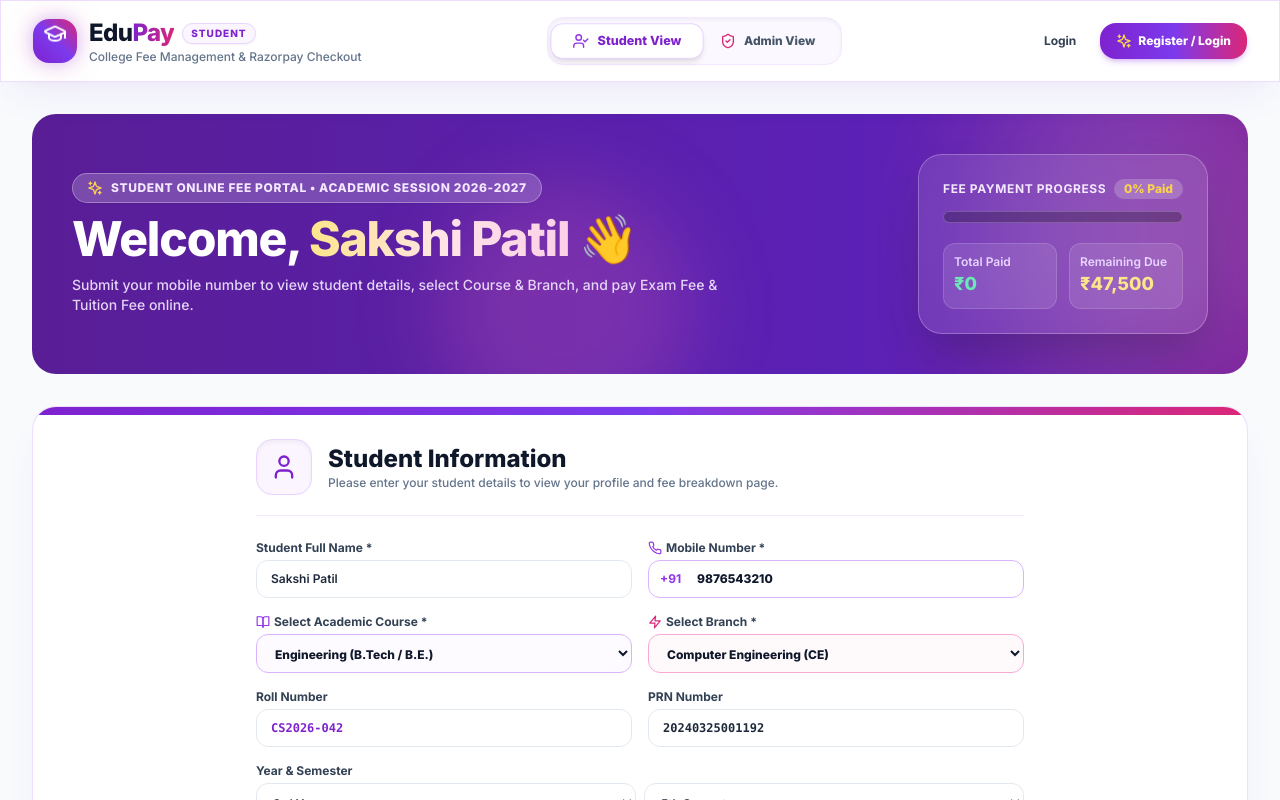
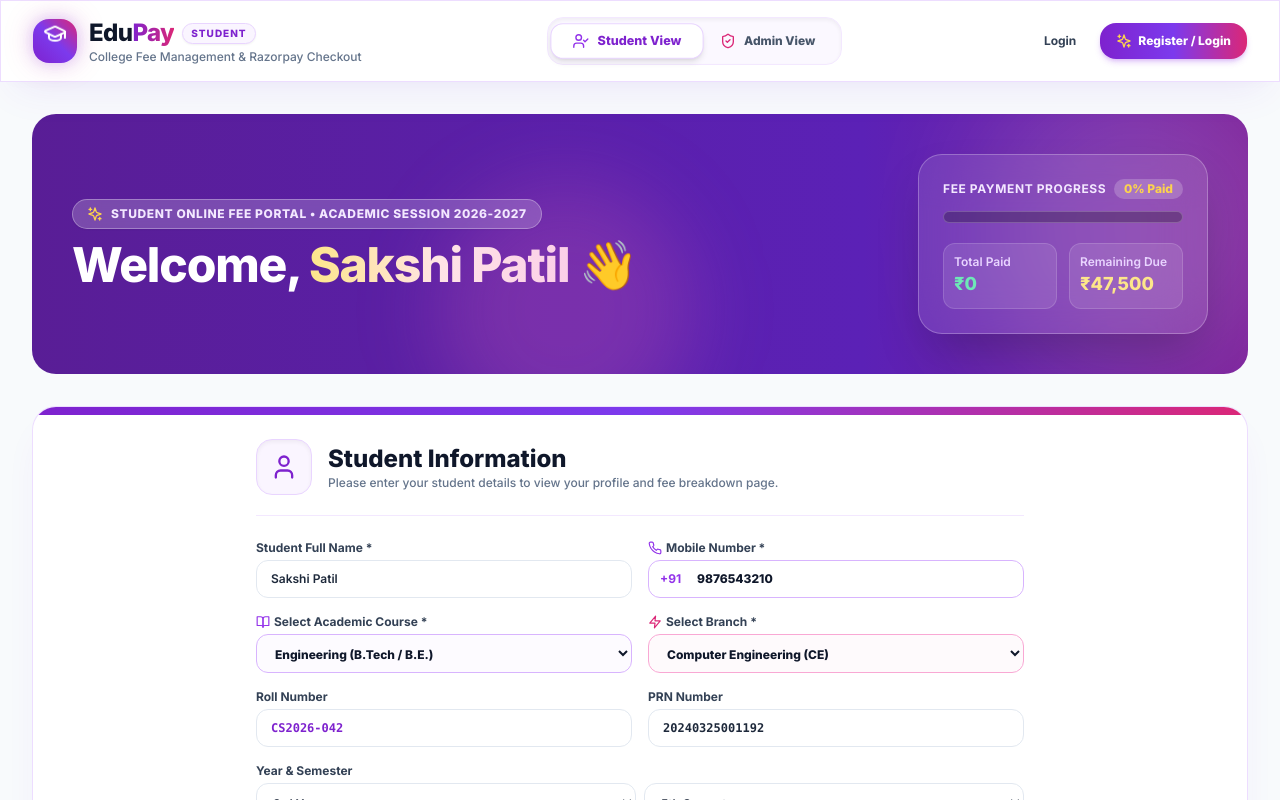
Before and after one commit to sakshimohite2909-spec/fees, a React (Vite) app: page / in a window 1280 px wide. Shown: the top 800 px of the page. Built offline with nearby package versions, Linux system fonts and the light colour scheme.

Commit message:
Remove sub-description text from purple hero banner

```diff
--- a/src/components/StudentDashboard.jsx
+++ b/src/components/StudentDashboard.jsx
@@ -191,10 +191,6 @@ export default function StudentDashboard({
             <h1 className="text-3xl sm:text-4xl lg:text-5xl font-black tracking-tight leading-tight">
               Welcome, <span className="text-transparent bg-clip-text bg-gradient-to-r from-amber-200 via-rose-100 to-pink-200">{fullName || currentUser?.fullName || 'Student'}</span> 👋
             </h1>
-
-            <p className="text-purple-100/90 text-sm font-medium">
-              Submit your mobile number to view student details, select Course & Branch, and pay Exam Fee & Tuition Fee online.
-            </p>
           </div>
 
           {/* Quick Payment Status Overview */}
```
Also changed, not shown: 1 other file (tests, documents, lock files or other folders).
